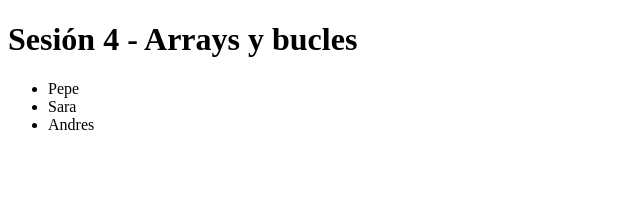
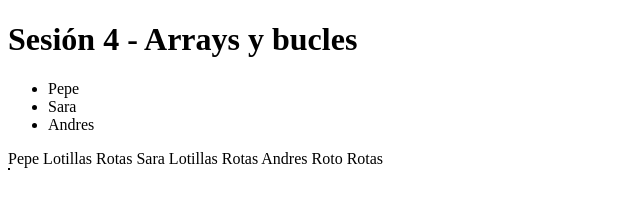
Before and after one commit to Luciaamo/2425M6, a plain HTML site: page sesiones/sesion4/index.html in a window 1280 px wide. Shown: the whole page, without its empty margins (0-640 px from the left). Drawn offline with Linux system fonts and the light colour scheme.

Commit message:
Añadiendo carpetas de sesiones

```diff
--- a/sesiones/sesion4/index.html
+++ b/sesiones/sesion4/index.html
@@ -5,10 +5,20 @@
     <meta name="viewport" content="width=device-width, initial-scale=1.0">
     <title>Sesión 4</title>
 </head>
+<style>
+    table, td{
+        border: 1px solid;
+    }
+
+</style>
 <body>
     <h1>Sesión 4 - Arrays y bucles</h1>
 
     <div id="miLista">
+
+    </div>
+    <div id="miTabla">
+
 
     </div>
 
--- a/sesiones/sesion4/index.js
+++ b/sesiones/sesion4/index.js
@@ -102,10 +102,18 @@ listaHtml += '</ul>'
 
 document.querySelector('#miLista').innerHTML = listaHtml;
 
-let tablaHtml = '<table>'
+let tablaHtml = `
+  <table>
+  `
+    for(let i=0;i<arrayPersonas.length;i++){
+      tablaHtml += `
+        <tr> ${arrayPersonas[i].nombre} </tr>
+        <tr> ${arrayPersonas[i].apellidos} </tr>
+        `
+    }
 
-for(let i=0;i<arrayPersonas.length;i++){
-  tablaHtml += `
-    <tr><td> $
-  `
-}
+tablaHtml += `
+          </table>
+          `
+
+document.querySelector('#miTabla').innerHTML = tablaHtml;
```
